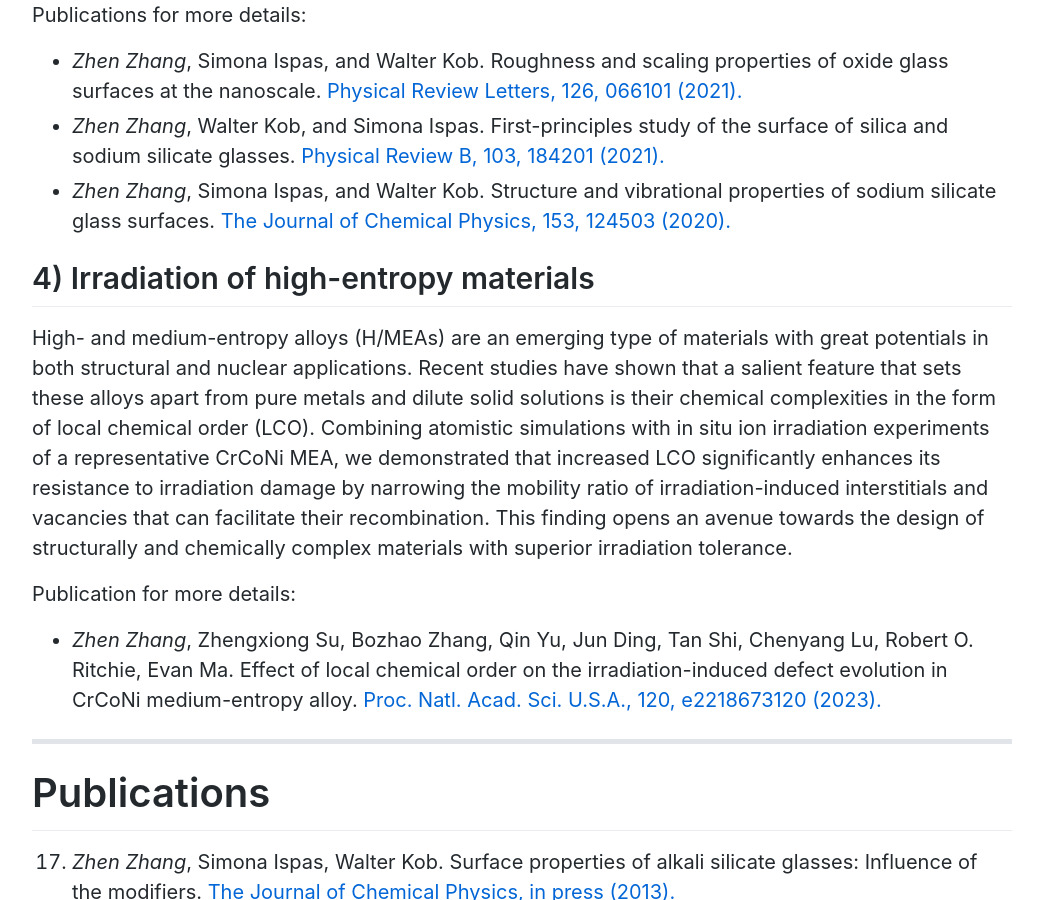
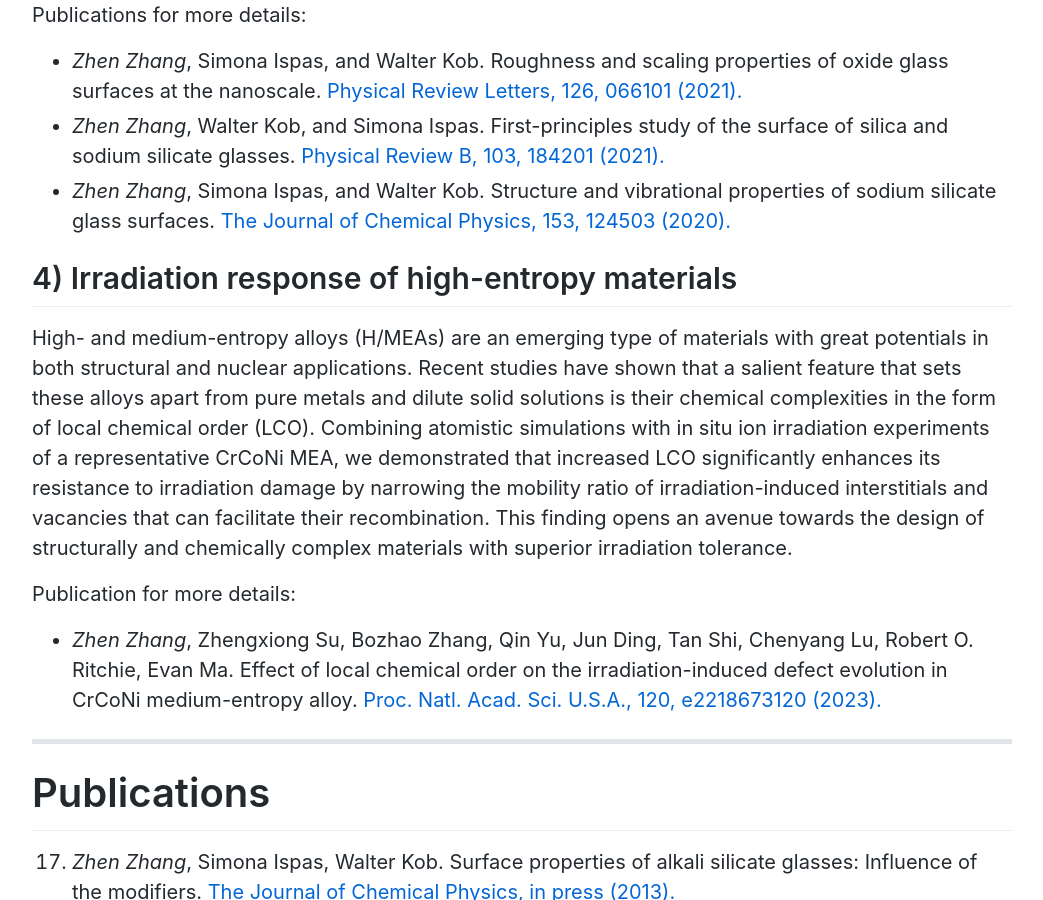
Before and after one commit to zhenzhang1991/zhenzhang1991.github.io, a Jekyll site: the page built from index.md, in a window 1280 px wide and 900 px high, scrolled down 3815 px. Shown: the whole window, without its empty margins (118-1161 px from the left). Built offline with Jekyll 4.4.1, drawn with Linux system fonts in a browser that asks for light colours; Markdown is read by kramdown in place of the engine named in the settings; comment, search, counter and statistics services are not loaded.

Commit message:
Update index.md

```diff
--- a/index.md
+++ b/index.md
@@ -72,7 +72,7 @@ Publications for more details:
 *  *Zhen Zhang*, Walter Kob, and Simona Ispas. First-principles study of the surface of silica and sodium silicate glasses. [Physical Review B, 103, 184201 (2021).](https://journals.aps.org/prb/abstract/10.1103/PhysRevB.103.184201)
 *  *Zhen Zhang*, Simona Ispas, and Walter Kob. Structure and vibrational properties of sodium silicate glass surfaces. [The Journal of Chemical Physics, 153, 124503 (2020).](https://arxiv.org/pdf/2006.14791.pdf)
 
-## 4) Irradiation of high-entropy materials
+## 4) Irradiation response of high-entropy materials
 
 High- and medium-entropy alloys (H/MEAs) are an emerging type of materials with great potentials in both structural and nuclear applications. Recent studies have shown that a salient feature that sets these alloys apart from pure metals and dilute solid solutions is their chemical complexities in the form of local chemical order (LCO). Combining atomistic simulations with in situ ion irradiation experiments of a representative CrCoNi MEA, we demonstrated that increased LCO significantly enhances its resistance to irradiation damage by narrowing the mobility ratio of irradiation-induced interstitials and
 vacancies that can facilitate their recombination.  This finding opens an avenue towards the design of structurally and chemically complex materials with superior irradiation tolerance.
```
